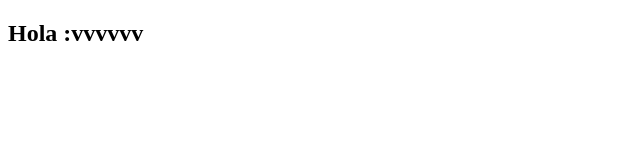
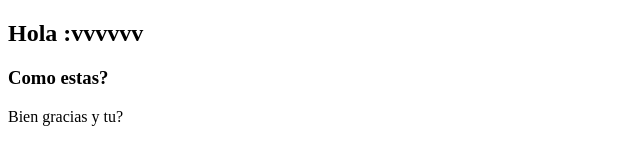
Before and after one commit to Aldair-Og/PaginaGit, a plain HTML site: page pages/index.html in a window 1280 px wide. Shown: the whole page, without its empty margins (0-640 px from the left). Drawn offline with Linux system fonts and the light colour scheme.

Commit message:
añadiendo contenido al index

```diff
--- a/pages/index.html
+++ b/pages/index.html
@@ -7,5 +7,11 @@
 </head>
 <body>
     <H2>Hola :vvvvvv</H2>
+    <div>
+        <h3>Como estas?</h3>
+    </div>
+    <p>
+        Bien gracias y tu?
+    </p>
 </body>
 </html>
```
